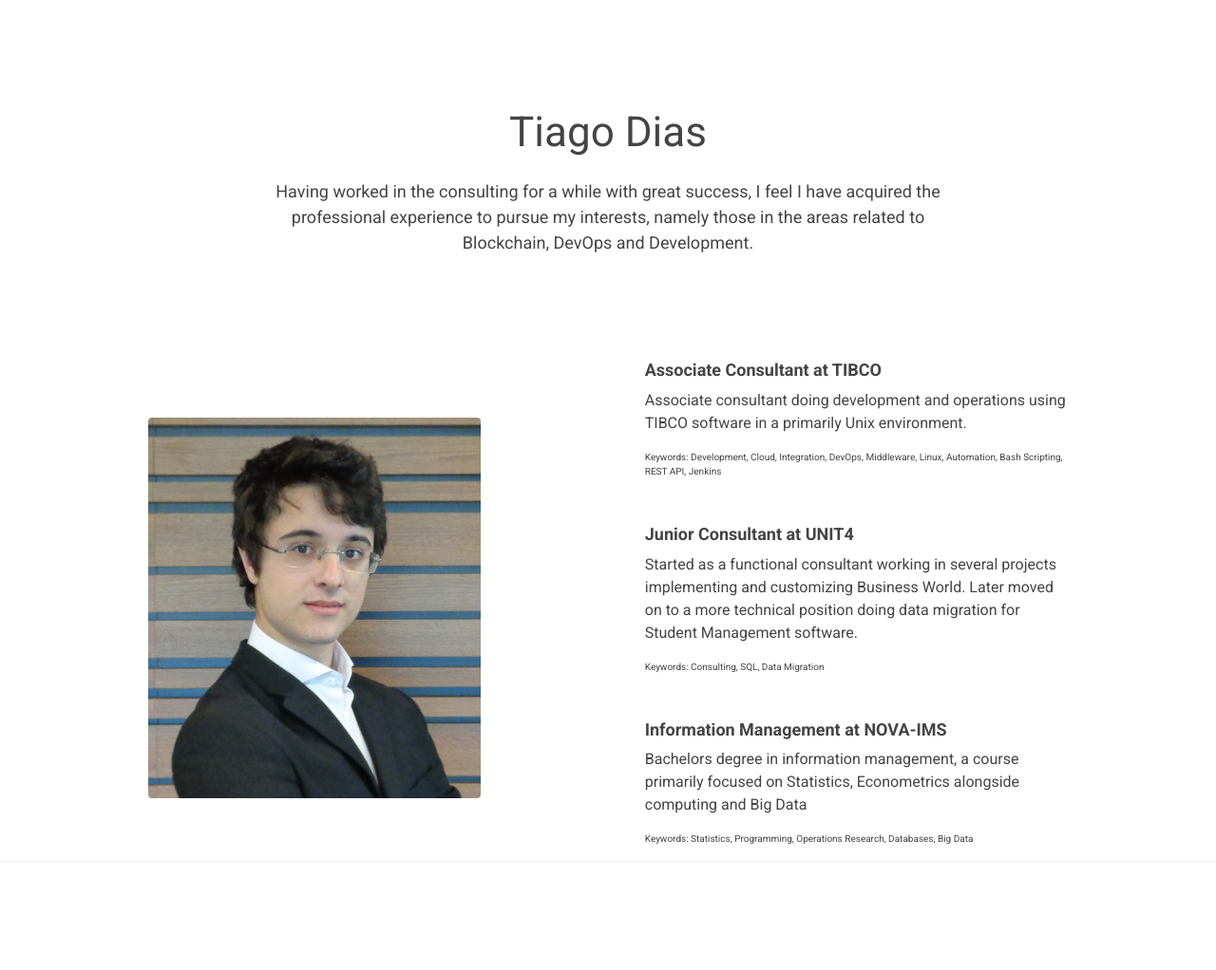
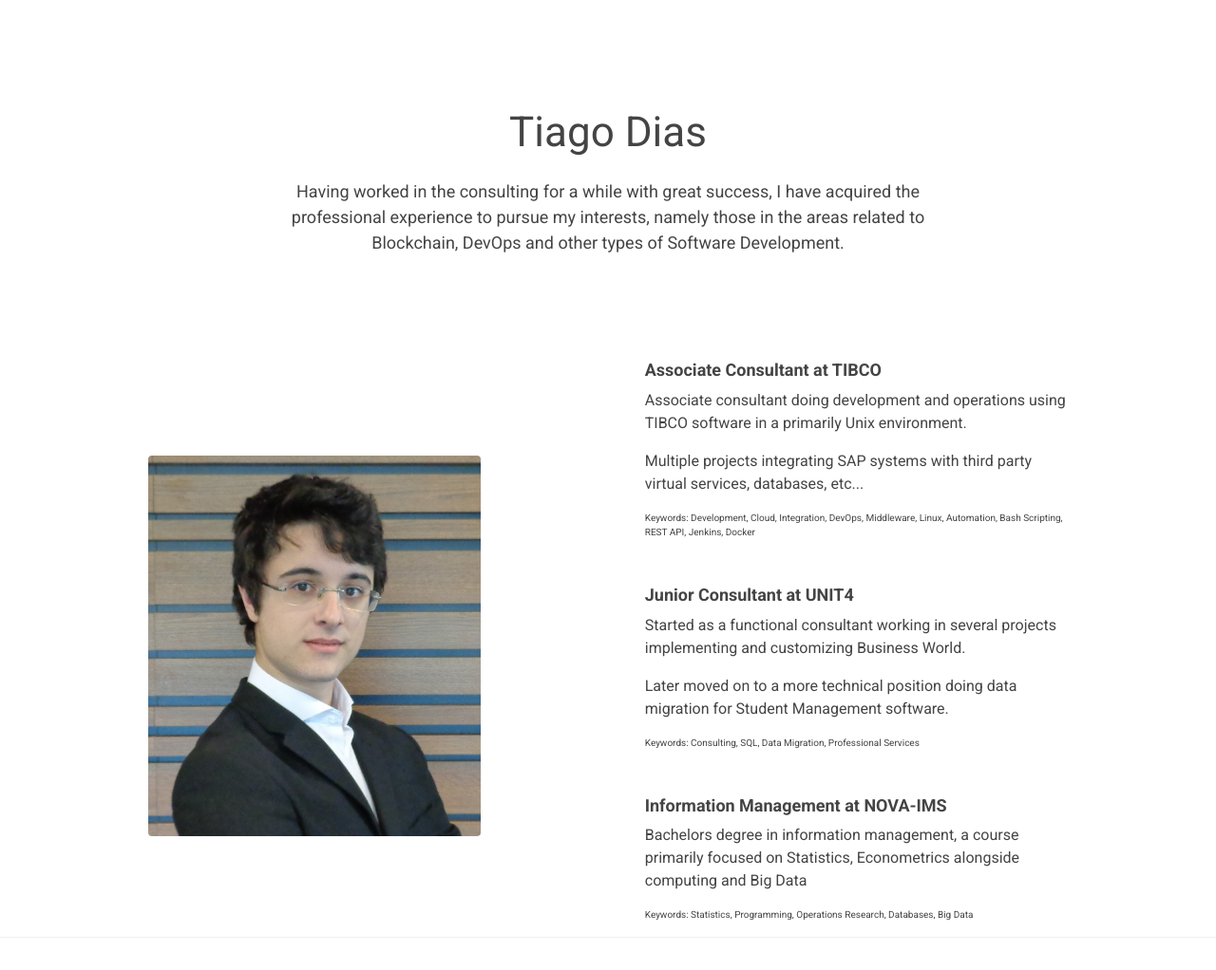
Before and after one commit to TiagoDeMatosDias/Personal_Website, a Flask app: page / in a window 1280 px wide. Shown: the part 76-1098 px from the top of the page at 95% size. Run offline with Flask 2, Linux system fonts and the light colour scheme; some libraries are stand-ins or nearby versions.

Commit message:
removed senseless artifcats and made a few changes to  the webpage
still need to push to dockerhub because it's incredibly slow right now

```diff
--- a/flask-app/app.py
+++ b/flask-app/app.py
@@ -3,26 +3,10 @@ import random
 
 app = Flask(__name__)
 
-# list of cat images
-images = [
-    "http://ak-hdl.buzzfed.com/static/2013-10/enhanced/webdr05/15/9/anigif_enhanced-buzz-26388-1381844103-11.gif",
-    "http://ak-hdl.buzzfed.com/static/2013-10/enhanced/webdr01/15/9/anigif_enhanced-buzz-31540-1381844535-8.gif",
-    "http://ak-hdl.buzzfed.com/static/2013-10/enhanced/webdr05/15/9/anigif_enhanced-buzz-26390-1381844163-18.gif",
-    "http://ak-hdl.buzzfed.com/static/2013-10/enhanced/webdr06/15/10/anigif_enhanced-buzz-1376-1381846217-0.gif",
-    "http://ak-hdl.buzzfed.com/static/2013-10/enhanced/webdr03/15/9/anigif_enhanced-buzz-3391-1381844336-26.gif",
-    "http://ak-hdl.buzzfed.com/static/2013-10/enhanced/webdr06/15/10/anigif_enhanced-buzz-29111-1381845968-0.gif",
-    "http://ak-hdl.buzzfed.com/static/2013-10/enhanced/webdr03/15/9/anigif_enhanced-buzz-3409-1381844582-13.gif",
-    "http://ak-hdl.buzzfed.com/static/2013-10/enhanced/webdr02/15/9/anigif_enhanced-buzz-19667-1381844937-10.gif",
-    "http://ak-hdl.buzzfed.com/static/2013-10/enhanced/webdr05/15/9/anigif_enhanced-buzz-26358-1381845043-13.gif",
-    "http://ak-hdl.buzzfed.com/static/2013-10/enhanced/webdr06/15/9/anigif_enhanced-buzz-18774-1381844645-6.gif",
-    "http://ak-hdl.buzzfed.com/static/2013-10/enhanced/webdr06/15/9/anigif_enhanced-buzz-25158-1381844793-0.gif",
-    "http://ak-hdl.buzzfed.com/static/2013-10/enhanced/webdr03/15/10/anigif_enhanced-buzz-11980-1381846269-1.gif"
-]
-
 @app.route('/')
 def index():
-    url = random.choice(images)
-    return render_template('index.html', url=url)
+
+    return render_template('index.html')
 
 if __name__ == "__main__":
     app.run(host="0.0.0.0")
--- a/flask-app/templates/index.html
+++ b/flask-app/templates/index.html
@@ -2,24 +2,16 @@
 
 <link href="https://fonts.googleapis.com/css?family=Roboto" rel="stylesheet" type="text/css">
   <head>
-
      <title>Tiago Dias</title>
   <meta name="viewport" content="width=device-width, height=device-height, initial-scale=1.0" />
-
-
-   <link rel="stylesheet" href="https://maxcdn.bootstrapcdn.com/bootstrap/4.0.0-beta.2/css/bootstrap.min.css" integrity="sha384-PsH8R72JQ3SOdhVi3uxftmaW6Vc51MKb0q5P2rRUpPvrszuE4W1povHYgTpBfshb" crossorigin="anonymous">
-
+  <link rel="stylesheet" href="https://maxcdn.bootstrapcdn.com/bootstrap/4.0.0-beta.2/css/bootstrap.min.css" integrity="sha384-PsH8R72JQ3SOdhVi3uxftmaW6Vc51MKb0q5P2rRUpPvrszuE4W1povHYgTpBfshb" crossorigin="anonymous">
   <link href="https://fonts.googleapis.com/css?family=Roboto:100,100i,300,300i,400,400i,500,500i,700,700i,900,900i" rel="stylesheet">
   <link rel="stylesheet" href="https://cdnjs.cloudflare.com/ajax/libs/font-awesome/4.7.0/css/font-awesome.css">
-
-
   <link type="text/css" rel="stylesheet" href="{{ url_for('static', filename='froala_blocks.css') }}">
-
   <style>
     .fdb-block {
       border-bottom: solid 1px #EEE;
     }
-
   </style>
 
     <header>
@@ -68,21 +60,16 @@
     <script src="https://cdnjs.cloudflare.com/ajax/libs/popper.js/1.11.0/umd/popper.min.js" integrity="sha384-b/U6ypiBEHpOf/4+1nzFpr53nxSS+GLCkfwBdFNTxtclqqenISfwAzpKaMNFNmj4" crossorigin="anonymous"></script>
     <script src="https://maxcdn.bootstrapcdn.com/bootstrap/4.0.0-beta.2/js/bootstrap.min.js" integrity="sha384-alpBpkh1PFOepccYVYDB4do5UnbKysX5WZXm3XxPqe5iKTfUKjNkCk9SaVuEZflJ" crossorigin="anonymous"></script>
 
-
-
   </head>
 
   <body>
-
-
    <a name="Home"></a>
-
    <section class="fdb-block pb-md-0">
     <div class="container">
       <div class="row justify-content-center pb-xl-5">
         <div class="col-12 col-md-8 text-center">
           <h1>Tiago Dias</h1>
-          <p class="text-h3">Having worked in the consulting for a while with great success, I feel I have acquired the professional experience to pursue my interests, namely those in the areas related to Blockchain, DevOps and Development.</p>
+          <p class="text-h3">Having worked in the consulting for a while with great success, I have acquired the professional experience to pursue my interests, namely those in the areas related to Blockchain, DevOps and other types of Software Development.</p>
         </div>
       </div>
 
@@ -94,11 +81,14 @@
         <div class="col-12 col-md-7 col-lg-6 col-xl-5 m-auto text-left pt-5 pt-md-0">
           <h3><strong>Associate Consultant at TIBCO</strong></h3>
           <p>Associate consultant doing development and operations using TIBCO software in a primarily Unix environment. </p>
-          <p><font size="1">Keywords: Development, Cloud, Integration, DevOps, Middleware, Linux, Automation, Bash Scripting, REST API, Jenkins</font></p>
+          <p> Multiple projects integrating SAP systems with third party virtual services, databases, etc... </p>
+
+          <p><font size="1">Keywords: Development, Cloud, Integration, DevOps, Middleware, Linux, Automation, Bash Scripting, REST API, Jenkins, Docker</font></p>
 
           <h3 class="mt-4 mt-xl-5"><strong>Junior Consultant at UNIT4</strong></h3>
-          <p>Started as a functional consultant working in several projects implementing and customizing Business World. Later moved on to a more technical position doing data migration for Student Management software.</p>
-          <p><font size="1">Keywords: Consulting, SQL, Data Migration</font></p>
+          <p>Started as a functional consultant working in several projects implementing and customizing Business World. </p>
+          <p>Later moved on to a more technical position doing data migration for Student Management software.</p>
+          <p><font size="1">Keywords: Consulting, SQL, Data Migration, Professional Services</font></p>
 
           <h3 class="mt-4 mt-xl-5"><strong>Information Management at NOVA-IMS</strong></h3>
           <p>Bachelors degree in information management, a course primarily focused on Statistics, Econometrics alongside computing and Big Data </p>
```
